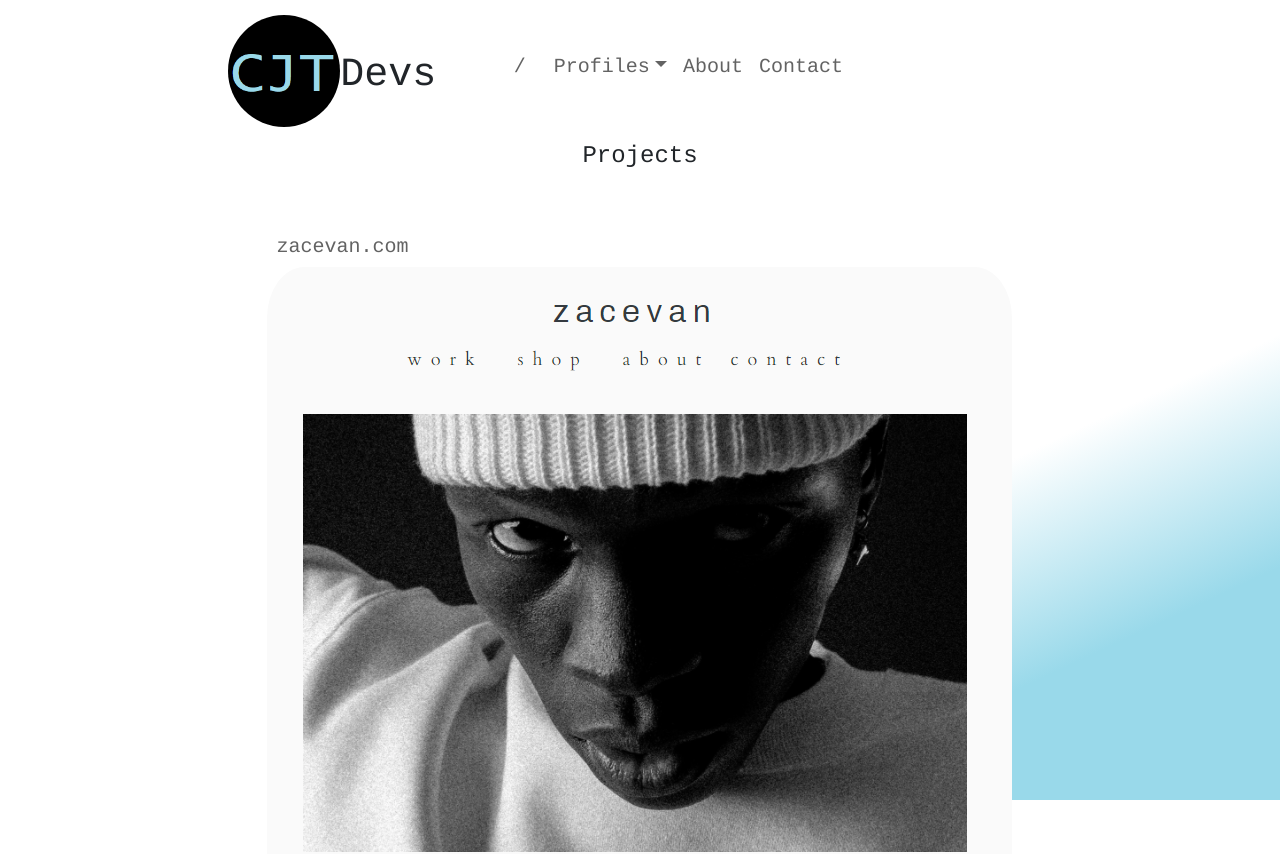
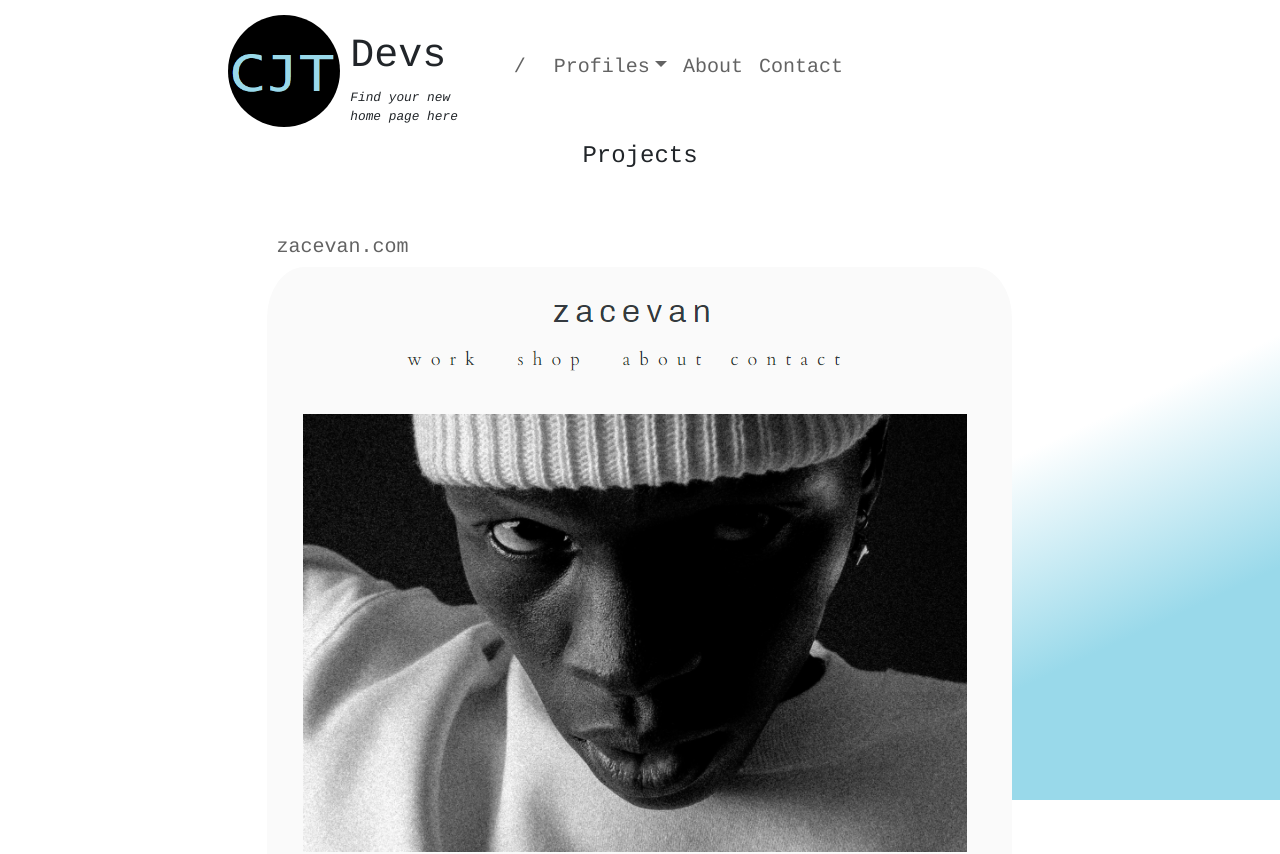
Before and after one commit to ClaytonTreder/cjtdevs-com, a React (Create React App) app: page / in a window 1280 px wide. Shown: the top 854 px of the page. Built offline with nearby package versions, Linux system fonts and the light colour scheme.

Commit message:
subtitle udpate

```diff
--- a/src/components/Header.js
+++ b/src/components/Header.js
@@ -28,7 +28,10 @@ function Header(props) {
             style={{ borderRadius: "100%", width: "7em" }}
             alt="header logo"
           />
-          <h1 className="mt-3">{pageTitle}</h1>
+          <div className="col">
+            <div className="form-row">
+              <h1 className="mt-3">{pageTitle}</h1></div>
+            <div className="form-row"><small><em>{subTitle}</em></small></div></div>
         </div>
       </div>
       <a href="/" class="mr-4 col-form-label">
```
